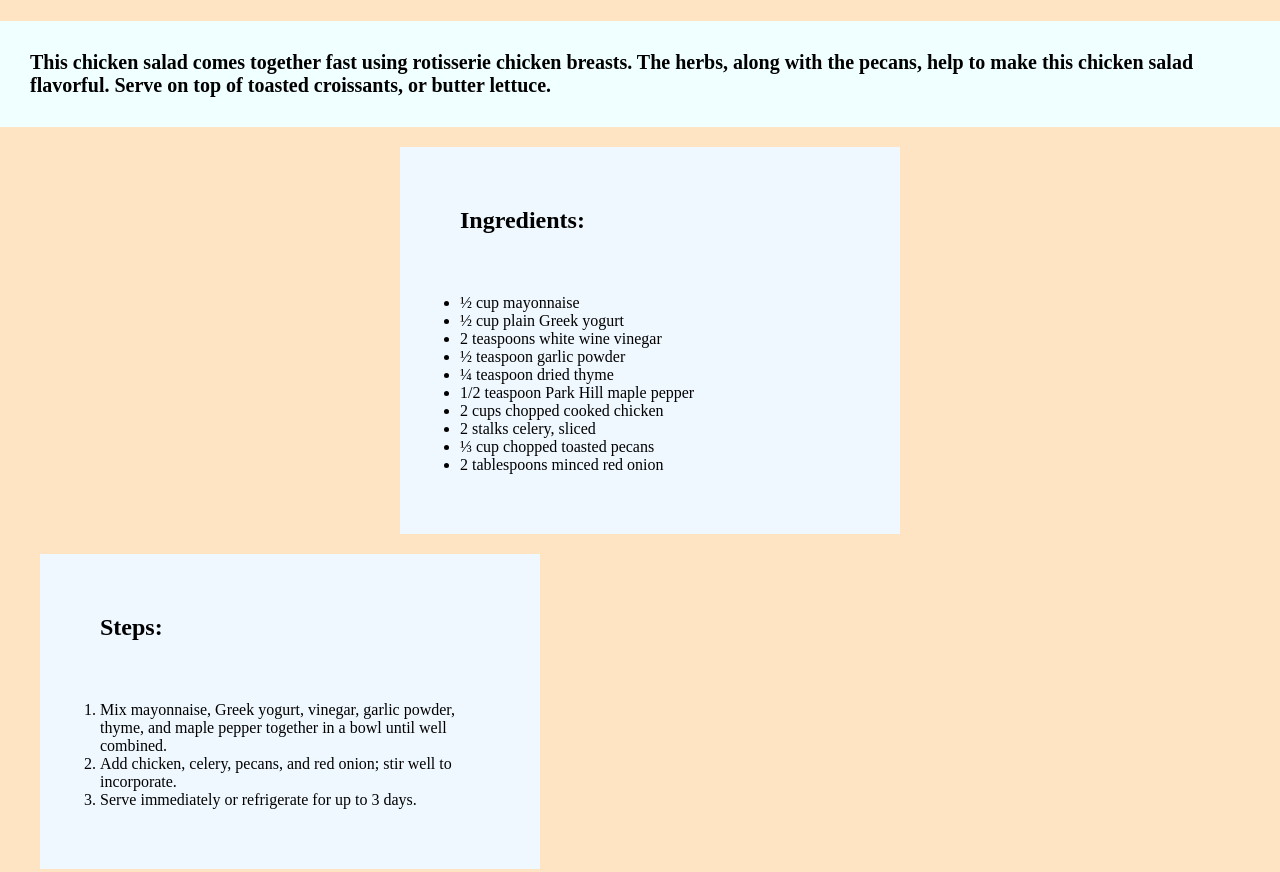
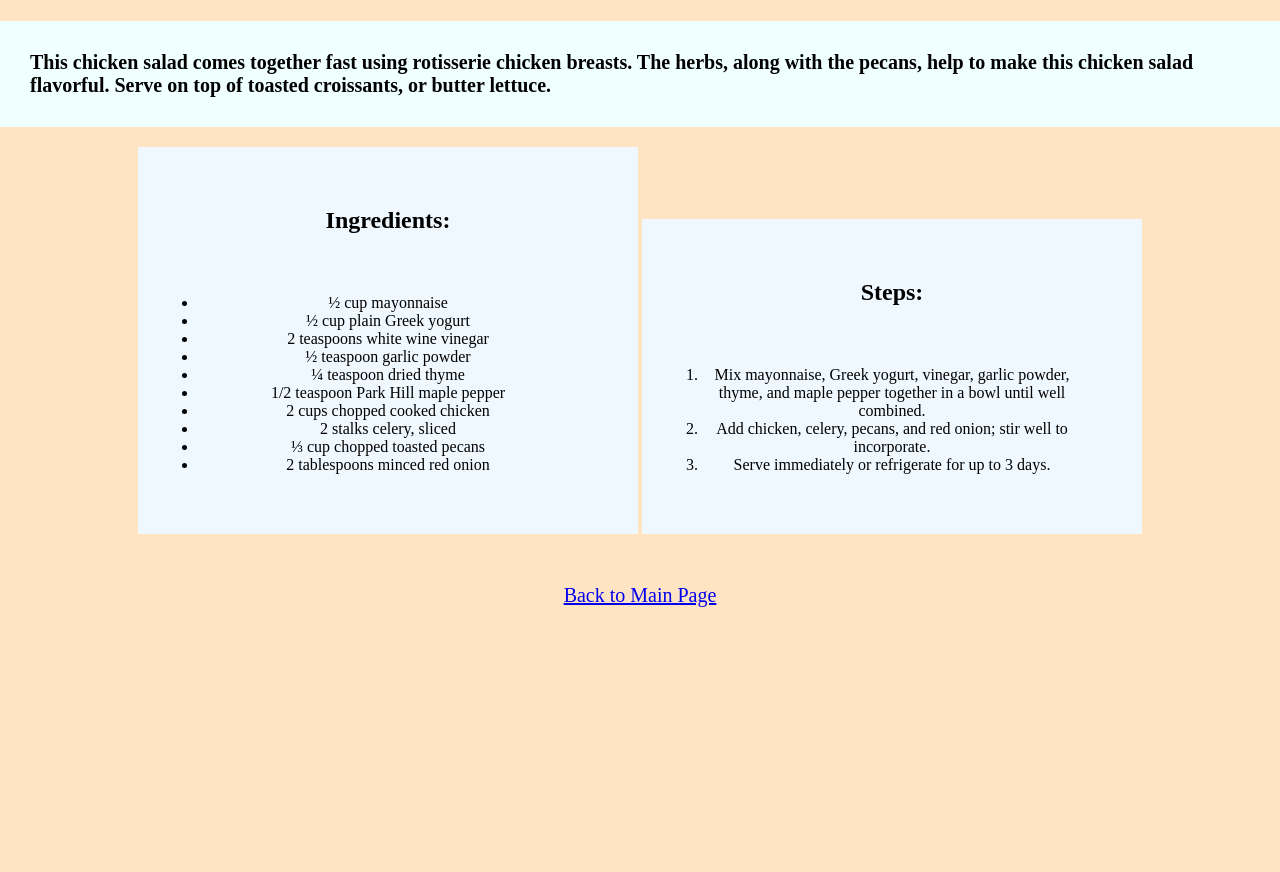
Before and after one commit to MintyFrog/odin-recipes, a plain HTML site: page recipes/Pecan-Chicken-Salad.html in a window 1280 px wide. Shown: the part 500-1372 px from the top of the page. After the commit the page ends 1157 px from the top, so only its background shows below. Drawn offline with Linux system fonts and the light colour scheme.

Commit message:
Update styles.css and add div class to html

```diff
--- a/recipes/Pecan-Chicken-Salad.html
+++ b/recipes/Pecan-Chicken-Salad.html
@@ -9,6 +9,7 @@
         <h1 class="FoodTitle">Pecan Chicken Salad</h1>
         <img src="../images/Pecan-Chicken-Salad.jpg" width="480" height="360" class="FoodImage">
         <p class="FoodDescription"><strong>This chicken salad comes together fast using rotisserie chicken breasts. The herbs, along with the pecans, help to make this chicken salad flavorful. Serve on top of toasted croissants, or butter lettuce.</strong></p>
+        <div class="Center">
             <div class="ContentBlock1">
                 <h2 class="IngredientsTitle">Ingredients:</h2>
                 <ul class="IngredientsList">
@@ -32,6 +33,7 @@
                     <li>Serve immediately or refrigerate for up to 3 days.</li>
                 </ol>
             </div>
+        </div>
         <a href="../index.html" class="BackLink">Back to Main Page</a>
     </body>
 </html>
--- a/recipes/styles.css
+++ b/recipes/styles.css
@@ -31,12 +31,16 @@ body {
     margin-left: auto;
 }
 
+.Center{
+    text-align: center;
+
+}
+
 .ContentBlock1{
     width: 500px;
     background-color: aliceblue;
     padding: 20px;
     margin-top: 20px;
-    margin-left: 400px;
     display: inline-block;
 }
 
@@ -44,7 +48,6 @@ body {
     width: 500px;
     background-color: aliceblue;
     padding: 20px;
-    margin-left: 40px;
     margin-top: 20px;
     display: inline-block;
 }
```
Also changed, not shown: recipes/Grill-Chicken.html (+2 -0 lines), recipes/Karaage.html (+2 -1 lines). Lines whose indentation alone changed are shown as unchanged.
